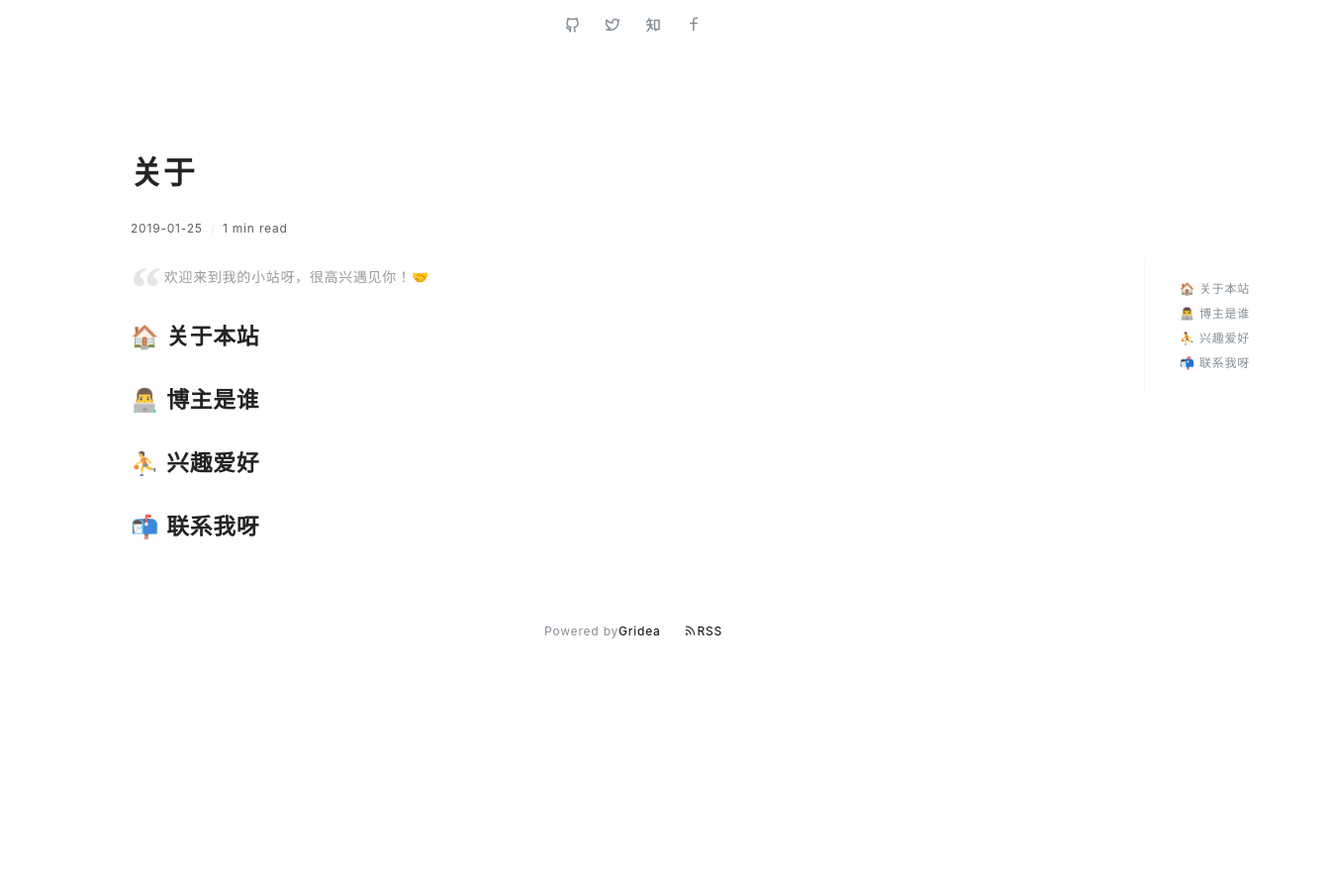
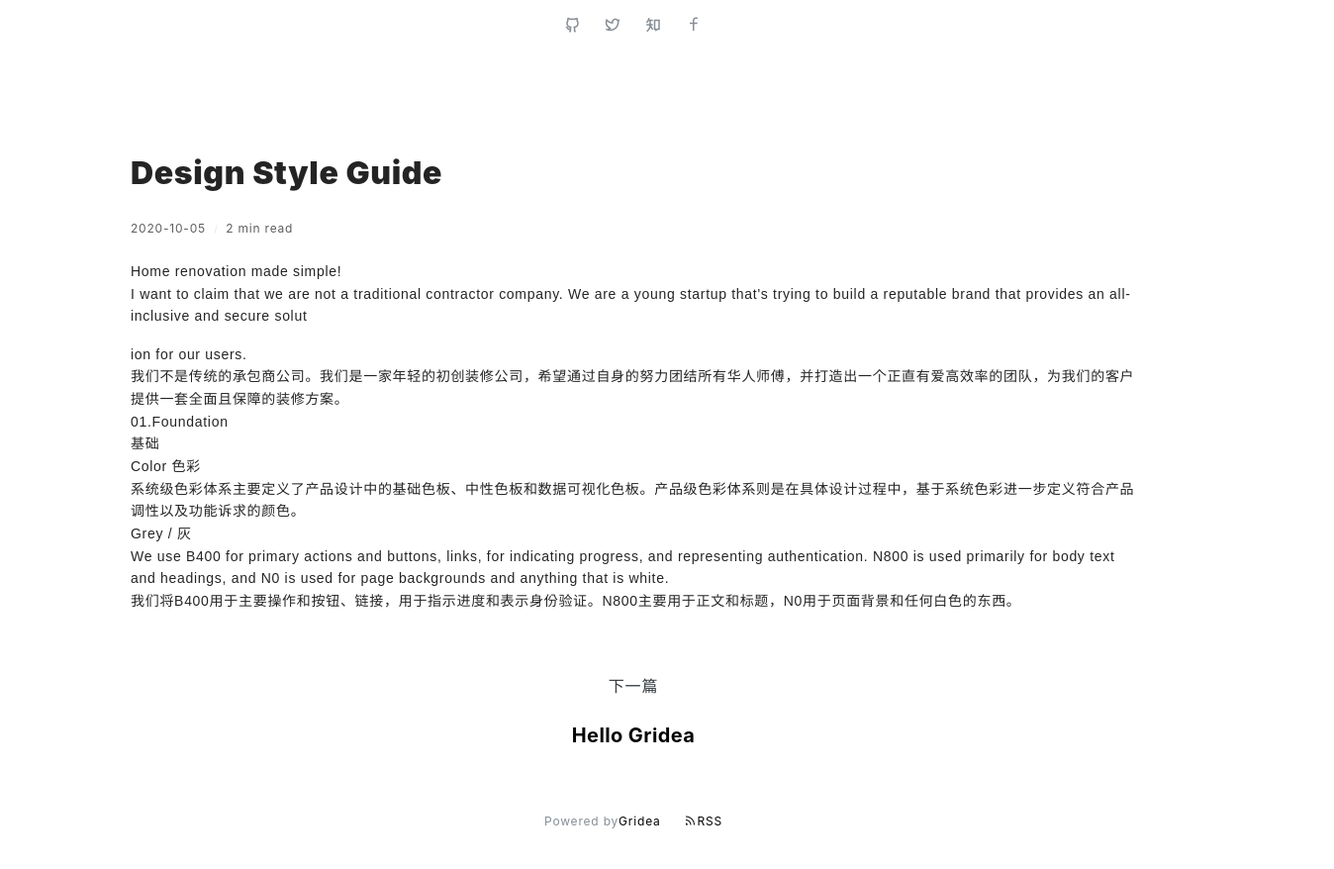
Before and after one commit to liranderan/liranderan.github.io, a plain HTML site: page post/Rrd_qjakI/index.html in a window 1280 px wide. Shown: the part 350-1228 px from the top of the page at 99% size, 1348 px wide, since content can reach past the window. Before the commit the page ends 1036 px from the top, so only its background shows below. Drawn offline with nearby package versions, Linux system fonts and the light colour scheme; a web font is replaced by a local one.

Commit message:
update from gridea: 2020-10-06 10:42:27

```diff
--- a/post/about/index.html
+++ b/post/Rrd_qjakI/index.html
@@ -2,23 +2,17 @@
   <head>
     <meta charset="utf-8" />
 <meta name="viewport" content="width=device-width, initial-scale=1" />
-<title>关于 | Ran Li &#39;s Portfolio</title>
-<link rel="shortcut icon" href="https://liranderan.github.io/favicon.ico?v=1601941642492">
+<title>Design Style Guide | Ran Li &#39;s Portfolio</title>
+<link rel="shortcut icon" href="https://liranderan.github.io/favicon.ico?v=1602006133853">
 <link href="https://cdn.jsdelivr.net/npm/remixicon@2.3.0/fonts/remixicon.css" rel="stylesheet">
 <link rel="stylesheet" href="https://liranderan.github.io/styles/main.css">
-<link rel="alternate" type="application/atom+xml" title="关于 | Ran Li &#39;s Portfolio - Atom Feed" href="https://liranderan.github.io/atom.xml">
+<link rel="alternate" type="application/atom+xml" title="Design Style Guide | Ran Li &#39;s Portfolio - Atom Feed" href="https://liranderan.github.io/atom.xml">
 <link rel="stylesheet" href="https://fonts.googleapis.com/css?family=Droid+Serif:400,700">
 
 
 
-    <meta name="description" content="
-欢迎来到我的小站呀，很高兴遇见你！🤝
-
-🏠 关于本站
-👨‍💻 博主是谁
-⛹ 兴趣爱好
-📬 联系我呀
-..." />
+    <meta name="description" content="Home renovation made simple!
+I want to claim that we are not a traditional contractor company. We are a young startup th..." />
     <meta name="keywords" content="" />
     <link rel="stylesheet" href="https://cdnjs.cloudflare.com/ajax/libs/KaTeX/0.10.0/katex.min.css">
     <script src="https://cdn.bootcss.com/highlight.js/9.12.0/highlight.min.js"></script>
@@ -28,7 +22,7 @@
       <div class="main-content">
         <div class="site-header">
   <a href="https://liranderan.github.io">
-  <img class="avatar" src="https://liranderan.github.io/images/avatar.png?v=1601941642492" alt="">
+  <img class="avatar" src="https://liranderan.github.io/images/avatar.png?v=1602006133853" alt="">
   </a>
   <h1 class="site-title">
     Ran Li &#39;s Portfolio
@@ -97,46 +91,49 @@
         <div class="post-detail">
           <article class="post">
             <h2 class="post-title">
-              关于
+              Design Style Guide
             </h2>
             <div class="post-info">
               <span>
-                2019-01-25
+                2020-10-05
               </span>
               <span>
-                1 min read
+                2 min read
               </span>
 
             </div>
 
             <div class="post-content-wrapper">
               <div class="post-content">
-                <blockquote>
-<p>欢迎来到我的小站呀，很高兴遇见你！🤝</p>
-</blockquote>
-<h2 id="关于本站">🏠 关于本站</h2>
-<h2 id="博主是谁">👨‍💻 博主是谁</h2>
-<h2 id="兴趣爱好">⛹ 兴趣爱好</h2>
-<h2 id="联系我呀">📬 联系我呀</h2>
+                <p>Home renovation made simple!<br>
+I want to claim that we are not a traditional contractor company. We are a young startup that's trying to build a reputable brand that provides an all-inclusive and secure solut</p>
+<p>ion for our users.<br>
+我们不是传统的承包商公司。我们是一家年轻的初创装修公司，希望通过自身的努力团结所有华人师傅，并打造出一个正直有爱高效率的团队，为我们的客户提供一套全面且保障的装修方案。<br>
+01.Foundation<br>
+基础<br>
+Color 色彩<br>
+系统级色彩体系主要定义了产品设计中的基础色板、中性色板和数据可视化色板。产品级色彩体系则是在具体设计过程中，基于系统色彩进一步定义符合产品调性以及功能诉求的颜色。<br>
+Grey / 灰<br>
+We use B400 for primary actions and buttons, links, for indicating progress, and representing authentication. N800 is used primarily for body text and headings, and N0 is used for page backgrounds and anything that is white.<br>
+我们将B400用于主要操作和按钮、链接，用于指示进度和表示身份验证。N800主要用于正文和标题，N0用于页面背景和任何白色的东西。</p>
 
               </div>
               <div class="toc-container">
-                <ul class="markdownIt-TOC">
-<li>
-<ul>
-<li><a href="#%E5%85%B3%E4%BA%8E%E6%9C%AC%E7%AB%99">🏠 关于本站</a></li>
-<li><a href="#%E5%8D%9A%E4%B8%BB%E6%98%AF%E8%B0%81">👨‍💻 博主是谁</a></li>
-<li><a href="#%E5%85%B4%E8%B6%A3%E7%88%B1%E5%A5%BD">⛹ 兴趣爱好</a></li>
-<li><a href="#%E8%81%94%E7%B3%BB%E6%88%91%E5%91%80">📬 联系我呀</a></li>
-</ul>
-</li>
-</ul>
 
               </div>
             </div>
           </article>
         </div>
 
+
+          <div class="next-post">
+            <div class="next">下一篇</div>
+            <a href="https://liranderan.github.io/post/hello-gridea/">
+              <h3 class="post-title">
+                Hello Gridea
+              </h3>
+            </a>
+          </div>
 
 
 
```
Also changed, not shown: archives/index.html (+18 -2 lines), atom.xml (+20 -1 lines), index.html (+21 -2 lines), post/hello-gridea/index.html (+2 -2 lines), tag/iPUq4ukQM/index.html (+2 -2 lines), tags/index.html (+2 -2 lines).
